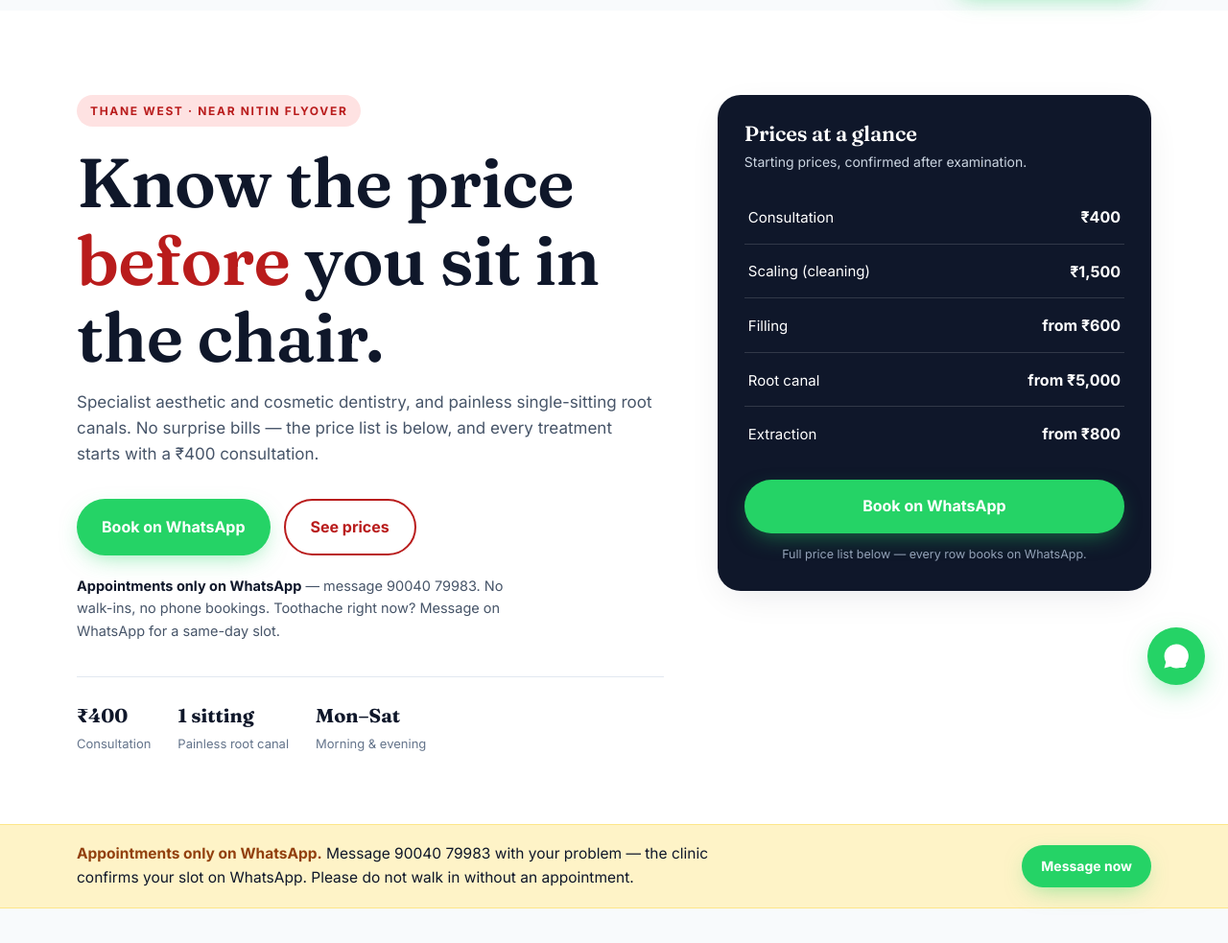
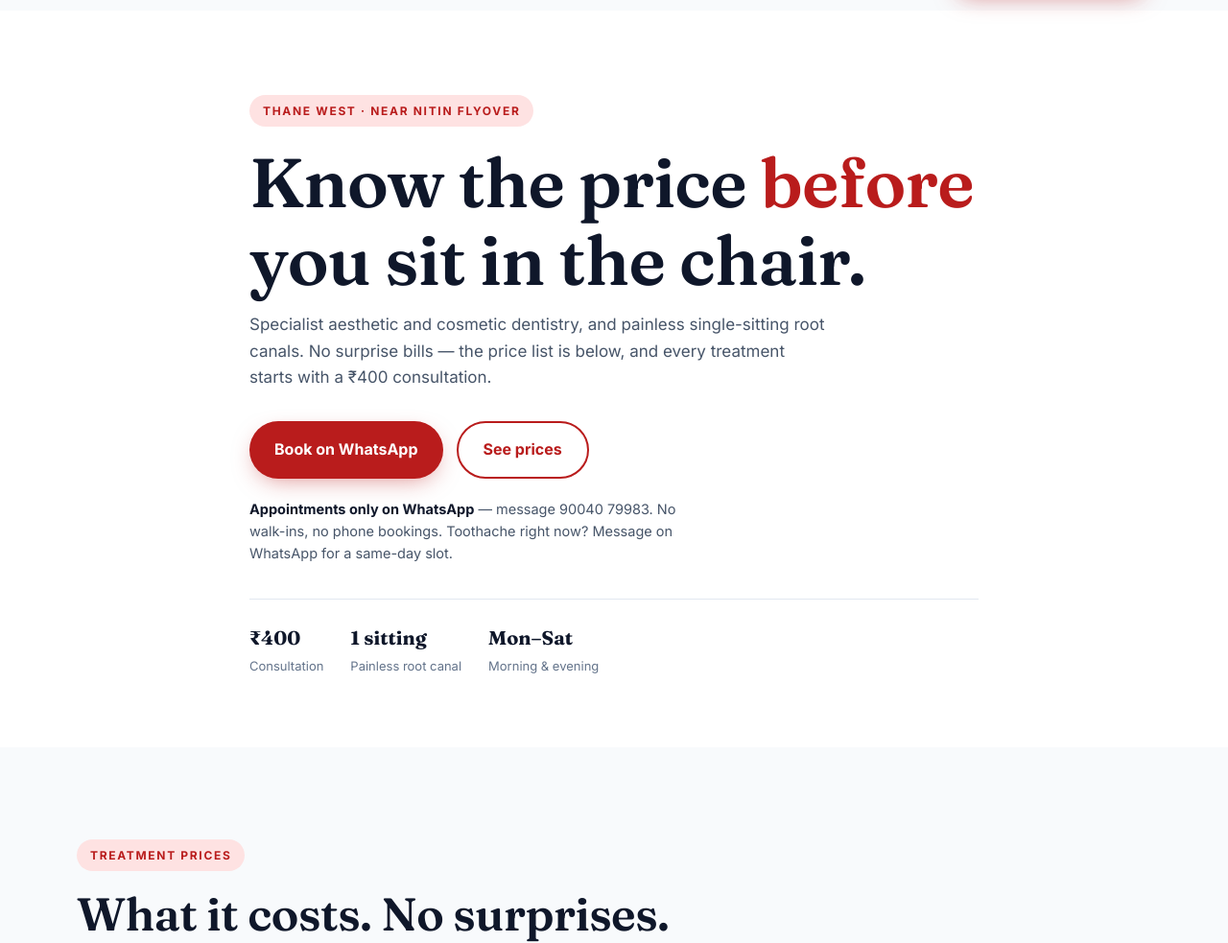
Before and after one commit to smitshivalkar-spectims4567/om-dental-clinic, a plain HTML site: page index.html in a window 1280 px wide. Shown: the part 62-1045 px from the top of the page at 96% size. Drawn offline with Linux system fonts and the light colour scheme.

Commit message:
Remove hero price card, all WhatsApp green, excess WhatsApp buttons — brand palette only

```diff
--- a/index.html
+++ b/index.html
@@ -60,7 +60,6 @@
   --amber:#92400E; --amber-soft:#FEF3C7;
   --bg:#F8FAFC; --card:#FFFFFF; --border:#E2E8F0;
   --ink:#0F172A; --ink2:#475569; --ink3:#64748B;
-  --green:#16A34A; --wa:#25D366;
   --display:"Fraunces",Georgia,serif; --body:"Inter",system-ui,sans-serif;
   --radius:18px; --shadow:0 10px 40px -12px rgba(15,23,42,.12);
   --ease:cubic-bezier(.19,1,.22,1);
@@ -79,8 +78,6 @@ h2{font-size:clamp(30px,4.4vw,48px)}
 .btn{display:inline-flex;align-items:center;justify-content:center;gap:10px;padding:15px 26px;border-radius:999px;font-weight:700;font-size:16px;min-height:52px;transition:.25s var(--ease);border:0;cursor:pointer}
 .btn-primary{background:var(--red);color:#fff;box-shadow:0 8px 24px -8px rgba(185,28,28,.5)}
 .btn-primary:hover{background:var(--red-dark);transform:translateY(-2px)}
-.btn-wa{background:var(--wa);color:#fff;box-shadow:0 8px 24px -8px rgba(37,211,102,.55)}
-.btn-wa:hover{filter:brightness(.95);transform:translateY(-2px)}
 .btn-outline{background:transparent;color:var(--red);border:2px solid var(--red)}
 .btn-outline:hover{background:var(--red-soft)}
 
@@ -100,8 +97,7 @@ header.scrolled{border-bottom-color:var(--border)}
 
 /* hero */
 .hero{background:#fff;padding:clamp(48px,7vw,88px) 0 clamp(48px,6vw,72px)}
-.hero-grid{display:grid;grid-template-columns:1.15fr .85fr;gap:56px;align-items:start}
-@media(max-width:860px){.hero-grid{grid-template-columns:1fr;gap:36px}}
+.hero-grid{max-width:760px}
 .hero h1{font-size:clamp(40px,6.4vw,72px);max-width:16ch}
 .hero h1 .hl{color:var(--red)}
 .hero .actions{display:flex;gap:14px;flex-wrap:wrap;margin-top:32px}
@@ -110,24 +106,7 @@ header.scrolled{border-bottom-color:var(--border)}
 .hero-facts{display:flex;gap:28px;flex-wrap:wrap;margin-top:36px;padding-top:24px;border-top:1px solid var(--border)}
 .hero-facts div strong{display:block;font-size:20px;font-family:var(--display)}
 .hero-facts div span{font-size:13px;color:var(--ink3)}
-.price-card{background:var(--ink);color:#fff;border-radius:24px;padding:28px;box-shadow:var(--shadow)}
-.price-card h3{font-size:22px;color:#fff}
-.price-card p{font-size:14px;color:#CBD5E1;margin-top:6px}
-.price-rows{margin-top:20px;display:grid;gap:2px}
-.price-rows a{display:flex;justify-content:space-between;align-items:center;gap:16px;padding:14px 4px;border-bottom:1px solid rgba(255,255,255,.14);font-size:15px}
-.price-rows a:last-child{border-bottom:0}
-.price-rows a:hover{color:#FDE68A}
-.price-rows b{font-size:16px;white-space:nowrap}
-.price-card .btn{width:100%;margin-top:20px}
-.price-card small{display:block;text-align:center;margin-top:12px;color:#94A3B8;font-size:12.5px}
-
 /* whatsapp-only strip */
-.wa-strip{background:var(--amber-soft);border-block:1px solid #FDE68A}
-.wa-strip .container{display:flex;gap:16px;align-items:center;justify-content:space-between;flex-wrap:wrap;padding-top:18px;padding-bottom:18px}
-.wa-strip p{font-size:15.5px;max-width:72ch}
-.wa-strip strong{color:var(--amber)}
-.wa-strip .btn{padding:11px 20px;font-size:14px;min-height:44px}
-
 /* price list */
 .price-group{margin-top:48px}
 .price-group h3{font-size:clamp(22px,2.6vw,28px);display:flex;align-items:baseline;gap:14px;flex-wrap:wrap}
@@ -139,8 +118,8 @@ header.scrolled{border-bottom-color:var(--border)}
 .prow .t span{font-size:14px;color:var(--ink2)}
 .prow .p{font-family:var(--display);font-size:22px;font-weight:700;white-space:nowrap;text-align:right}
 .prow .p small{display:block;font-family:var(--body);font-size:12px;font-weight:600;color:var(--ink3);letter-spacing:.04em}
-.book{font-weight:700;font-size:14px;color:var(--red);border:2px solid var(--red);border-radius:999px;padding:10px 18px;min-height:44px;display:inline-flex;align-items:center;white-space:nowrap;transition:.2s var(--ease)}
-.book:hover{background:var(--red);color:#fff}
+.book{font-weight:700;font-size:14px;color:var(--red);white-space:nowrap}
+.book:hover{text-decoration:underline}
 .tag{display:inline-block;font-size:11.5px;font-weight:700;letter-spacing:.06em;text-transform:uppercase;color:var(--blue-dark);background:var(--blue-soft);border-radius:999px;padding:4px 10px;margin-top:6px}
 @media(max-width:640px){
   .prow{grid-template-columns:1fr auto;padding:18px 20px;gap:12px}
@@ -168,7 +147,7 @@ header.scrolled{border-bottom-color:var(--border)}
 .who h3{font-size:21px;margin-bottom:8px}
 .who p{font-size:15px;color:var(--ink2)}
 .who ul{list-style:none;margin-top:14px;display:grid;gap:8px;font-size:14.5px;color:var(--ink2)}
-.who li::before{content:"✓";color:var(--green);font-weight:800;margin-right:8px}
+.who li::before{content:"✓";color:var(--blue);font-weight:800;margin-right:8px}
 
 /* trust */
 .trust{background:#fff}
@@ -212,14 +191,12 @@ header.scrolled{border-bottom-color:var(--border)}
 .c-item strong{display:block;font-size:13px;letter-spacing:.1em;text-transform:uppercase;color:#94A3B8;margin-bottom:4px}
 .c-item a,.c-item p{font-size:17px;font-weight:500}
 .c-item a:hover{color:#FDE68A}
-.wa-big{display:inline-flex;align-items:center;gap:10px;background:var(--wa);color:#fff;font-weight:700;font-size:17px;border-radius:999px;padding:16px 26px;min-height:52px;margin-top:8px}
+.wa-big{display:inline-flex;align-items:center;gap:10px;background:var(--red);color:#fff;font-weight:700;font-size:17px;border-radius:999px;padding:16px 26px;min-height:52px;margin-top:8px}
 .map-wrap{border-radius:var(--radius);overflow:hidden;border:1px solid rgba(255,255,255,.15);min-height:380px}
 .map-wrap iframe{width:100%;height:100%;min-height:380px;border:0;display:block}
 footer{background:#0B1220;color:#94A3B8;padding:36px 0;font-size:14px}
 footer .container{display:flex;justify-content:space-between;gap:20px;flex-wrap:wrap;align-items:center}
 footer a{color:#F59E0B;font-weight:600}
-.wa-float{position:fixed;bottom:24px;right:24px;z-index:60;width:60px;height:60px;border-radius:50%;background:var(--wa);display:grid;place-items:center;box-shadow:0 10px 30px -8px rgba(37,211,102,.6);transition:.25s var(--ease)}
-.wa-float:hover{transform:scale(1.08)}
 @media(prefers-reduced-motion:reduce){*{transition:none!important;scroll-behavior:auto}}
 </style>
 </head>
@@ -239,7 +216,7 @@ footer a{color:#F59E0B;font-weight:600}
       <a href="#contact">Visit</a>
     </nav>
     <div class="nav-cta">
-      <a class="btn btn-wa" href="https://wa.me/919004079983?text=Hi%2C%20I%27d%20like%20to%20book%20an%20appointment%20at%20Om%20Dental%20Clinic.">WhatsApp 90040 79983</a>
+      <a class="btn btn-primary" href="https://wa.me/919004079983?text=Hi%2C%20I%27d%20like%20to%20book%20an%20appointment%20at%20Om%20Dental%20Clinic.">WhatsApp 90040 79983</a>
     </div>
   </div>
 </header>
@@ -253,7 +230,7 @@ footer a{color:#F59E0B;font-weight:600}
         <h1>Know the price <span class="hl">before</span> you sit in the chair.</h1>
         <p class="sub">Specialist aesthetic and cosmetic dentistry, and painless single-sitting root canals. No surprise bills — the price list is below, and every treatment starts with a ₹400 consultation.</p>
         <div class="actions">
-          <a class="btn btn-wa" href="https://wa.me/919004079983?text=Hi%2C%20I%27d%20like%20to%20book%20an%20appointment%20at%20Om%20Dental%20Clinic.">Book on WhatsApp</a>
+          <a class="btn btn-primary" href="https://wa.me/919004079983?text=Hi%2C%20I%27d%20like%20to%20book%20an%20appointment%20at%20Om%20Dental%20Clinic.">Book on WhatsApp</a>
           <a class="btn btn-outline" href="#prices">See prices</a>
         </div>
         <p class="hero-note"><strong>Appointments only on WhatsApp</strong> — message 90040 79983. No walk-ins, no phone bookings. Toothache right now? Message on WhatsApp for a same-day slot.</p>
@@ -263,28 +240,8 @@ footer a{color:#F59E0B;font-weight:600}
           <div><strong>Mon–Sat</strong><span>Morning &amp; evening</span></div>
         </div>
       </div>
-      <aside class="price-card" aria-label="Prices at a glance">
-        <h3>Prices at a glance</h3>
-        <p>Starting prices, confirmed after examination.</p>
-        <div class="price-rows">
-          <a href="https://wa.me/919004079983?text=Hi%2C%20I%27d%20like%20to%20book%20a%20consultation%20at%20Om%20Dental%20Clinic."><span>Consultation</span><b>₹400</b></a>
-          <a href="https://wa.me/919004079983?text=Hi%2C%20I%27d%20like%20to%20book%20scaling%20at%20Om%20Dental%20Clinic."><span>Scaling (cleaning)</span><b>₹1,500</b></a>
-          <a href="https://wa.me/919004079983?text=Hi%2C%20I%27d%20like%20to%20book%20a%20filling%20at%20Om%20Dental%20Clinic."><span>Filling</span><b>from ₹600</b></a>
-          <a href="https://wa.me/919004079983?text=Hi%2C%20I%27d%20like%20to%20book%20a%20root%20canal%20at%20Om%20Dental%20Clinic."><span>Root canal</span><b>from ₹5,000</b></a>
-          <a href="https://wa.me/919004079983?text=Hi%2C%20I%27d%20like%20to%20book%20an%20extraction%20at%20Om%20Dental%20Clinic."><span>Extraction</span><b>from ₹800</b></a>
-        </div>
-        <a class="btn btn-wa" href="https://wa.me/919004079983?text=Hi%2C%20I%27d%20like%20to%20book%20an%20appointment%20at%20Om%20Dental%20Clinic.">Book on WhatsApp</a>
-        <small>Full price list below — every row books on WhatsApp.</small>
-      </aside>
     </div>
   </section>
-
-  <div class="wa-strip">
-    <div class="container">
-      <p><strong>Appointments only on WhatsApp.</strong> Message 90040 79983 with your problem — the clinic confirms your slot on WhatsApp. Please do not walk in without an appointment.</p>
-      <a class="btn btn-wa" href="https://wa.me/919004079983?text=Hi%2C%20I%27d%20like%20to%20book%20an%20appointment%20at%20Om%20Dental%20Clinic.">Message now</a>
-    </div>
-  </div>
 
   <section id="prices">
     <div class="container">
@@ -520,9 +477,7 @@ footer a{color:#F59E0B;font-weight:600}
   </div>
 </footer>
 
-<a class="wa-float" href="https://wa.me/919004079983?text=Hi%2C%20I%27d%20like%20to%20book%20an%20appointment%20at%20Om%20Dental%20Clinic." aria-label="Chat on WhatsApp" target="_blank" rel="noopener">
-  <svg width="30" height="30" viewBox="0 0 24 24" fill="#fff"><path d="M17.5 14.4c-.3-.2-1.7-.9-2-1-.3-.1-.5-.1-.7.1s-.8 1-1 1.2c-.2.2-.4.2-.7.1-1.5-.7-2.7-1.9-3.4-3.4-.1-.3-.1-.5.1-.7s.9-.8 1-1c.2-.2.2-.5.1-.7-.1-.3-.8-1.7-1-2-.3-.5-.6-.5-.9-.5h-.8c-.3 0-.7.1-1.1.5-.4.4-1.5 1.5-1.5 3.5s1.5 4 1.7 4.2c.2.3 2.9 4.5 7.1 6.2.7.3 1.3.5 1.8.6.7.2 1.4.2 1.9.1.6-.1 1.7-.7 2-1.4.2-.7.2-1.3.2-1.4-.1-.2-.3-.3-.6-.4zM12 2a10 10 0 0 0-8.6 15L2 22l5.2-1.4A10 10 0 1 0 12 2z"/></svg>
-</a>
+
 
 <script>
 addEventListener('scroll',()=>{document.getElementById('hdr').classList.toggle('scrolled',scrollY>10)},{passive:true});
```
